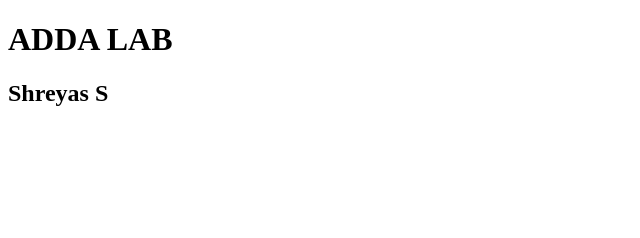
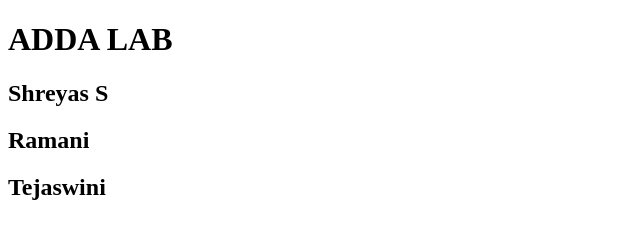
Before and after one commit to surya-kowshik/lab, a plain HTML site: page index.html in a window 1280 px wide. Shown: the whole page, without its empty margins (0-640 px from the left). Drawn offline with Linux system fonts and the light colour scheme.

Commit message:
Update index.html

```diff
--- a/index.html
+++ b/index.html
@@ -8,5 +8,7 @@
 <body>
     <h1>ADDA LAB</h1>
     <h2>Shreyas S</h2>
+    <h2>Ramani</h2>
+    <h2>Tejaswini</h2>
 </body>
 </html>
```
